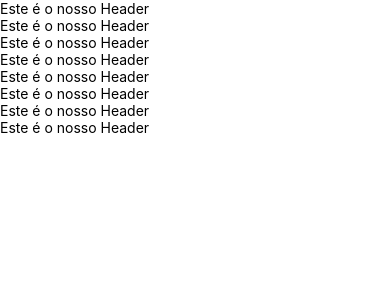
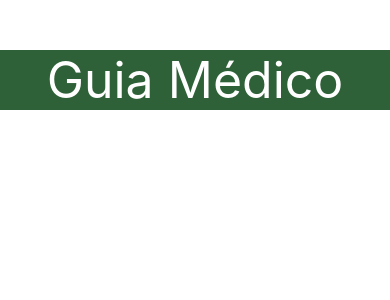
Before and after one commit to FelipeSouza/guia_medico, a React Native app: screen / in a window 390 px wide. Shown: the top 300 px of the page. Built offline with nearby package versions, Linux system fonts and the light colour scheme.

Commit message:
Melhorando Header

```diff
--- a/App.js
+++ b/App.js
@@ -7,9 +7,7 @@
   return (
     <View >
         <Header/>
-        <Header/>
-        <Header/>
-        <Header/>
+
     </View>
   );
 };
--- a/src/components/Header.js
+++ b/src/components/Header.js
@@ -1,14 +1,28 @@
 import React from 'react';
-import { View,Text } from 'react-native';
+import { View,Text, StyleSheet } from 'react-native';
 
 
 
 const Header = (props)=>(
-    <View>
-        <Text>Este é o nosso Header</Text>
-        <Text>Este é o nosso Header</Text>
+    <View style={style.container}>
+        <Text style={style.title}>Guia Médico</Text>
+
     </View>
 
  );
 
+ /*StyleSheet*/
+const style= StyleSheet.create({
+     container:{
+        marginTop: 50,
+        backgroundColor:'#2e6137',
+        alignItems:'center',
+        justifyContent: 'center',
+
+    },
+    title:{
+        fontSize:50,
+        color: '#fff',
+    }
+} );
  export default Header;
```
